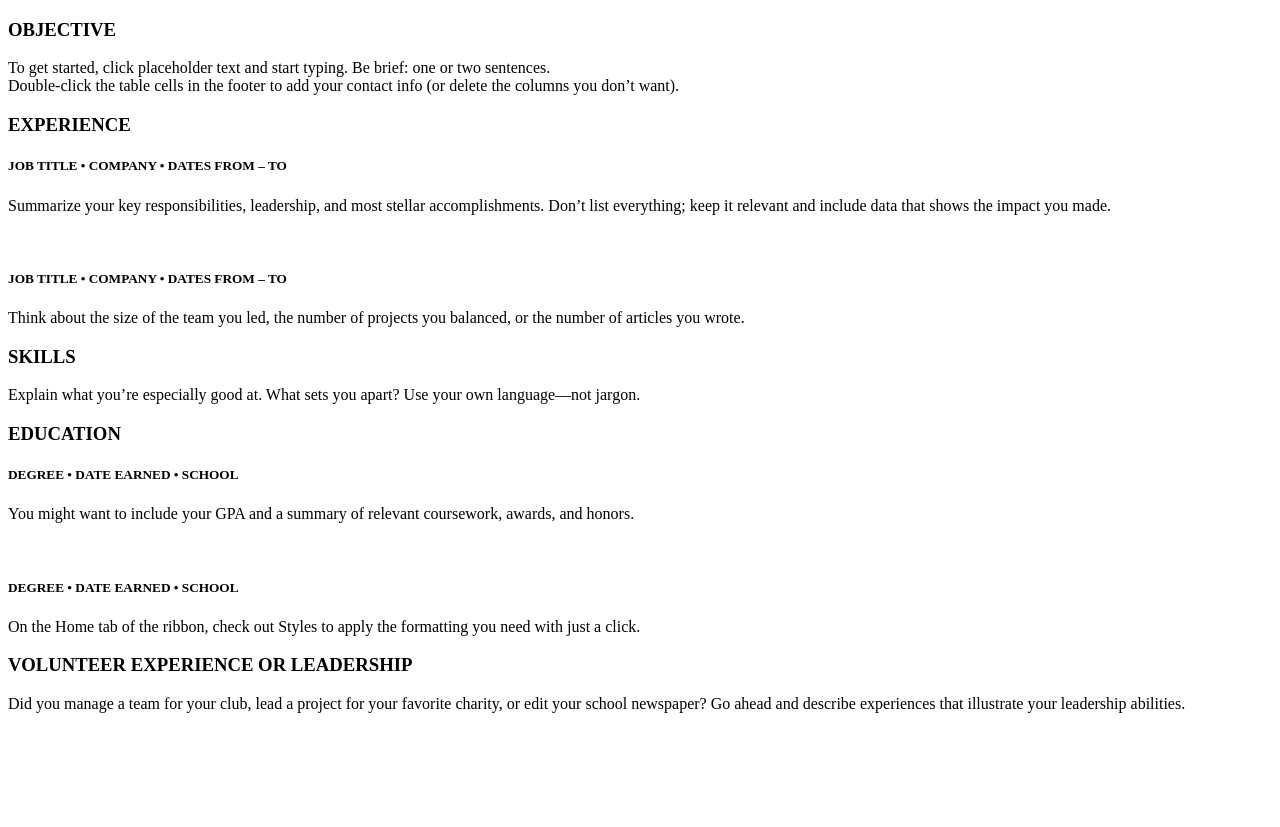
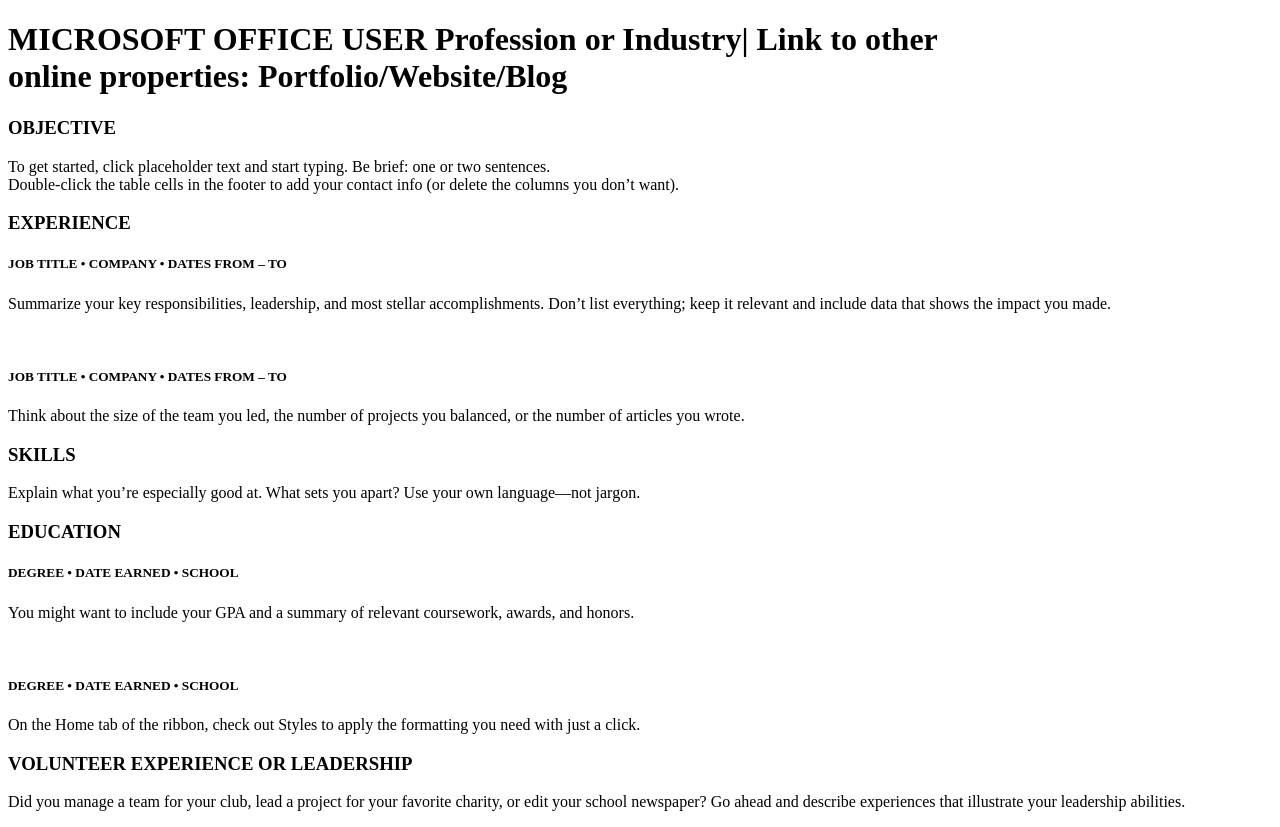
Before and after one commit to ABC20-025/RESUME, a plain HTML site: page index.html in a window 1280 px wide. Before the commit the page ends 800 px from the top, so only its background shows below. Drawn offline with Linux system fonts and the light colour scheme.

Commit message:
Update index.html

```diff
--- a/index.html
+++ b/index.html
@@ -1,9 +1,9 @@
 <!DOCTYPE html>
 <html>
 <head>
-<title>MICROSOFT OFFICE USER
+<h1>MICROSOFT OFFICE USER
        Profession or Industry| Link to other <br> online
-          properties: Portfolio/Website/Blog</title>
+          properties: Portfolio/Website/Blog</h1>
 </head>
 <body>
 
```
